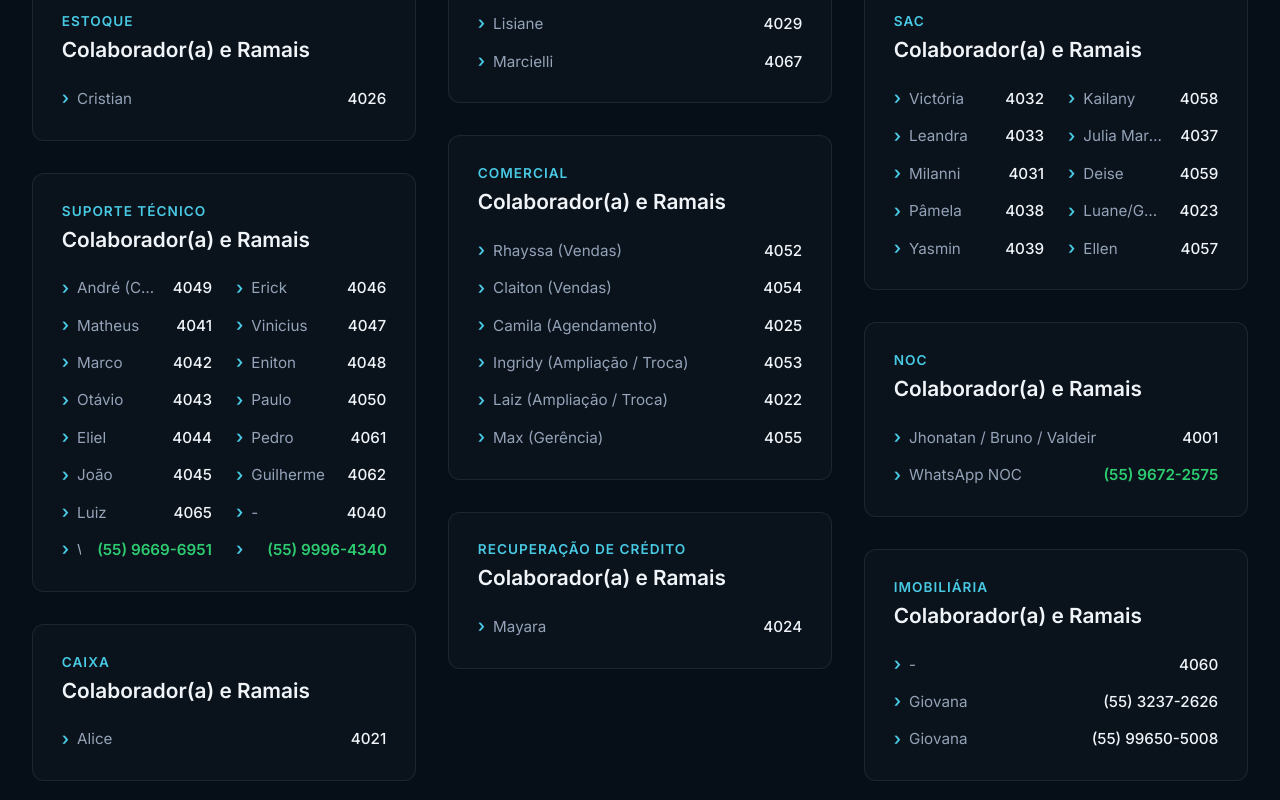
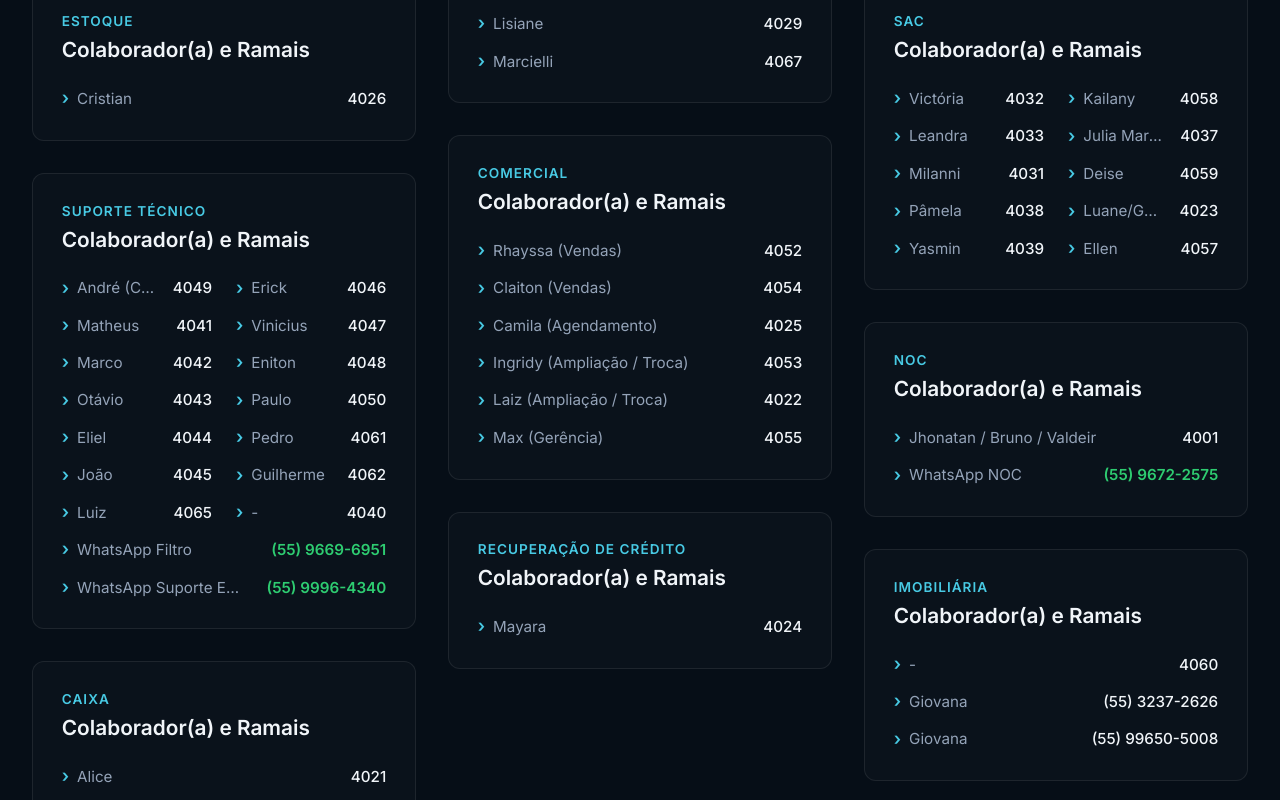
Before and after one commit to valdeir2016alves-gif/ramaisnewlife, a Next.js app: page / in a window 1280 px wide. Shown: the part 696-1496 px from the top of the page. Built offline with nearby package versions, Linux system fonts and the light colour scheme.

Commit message:
style: make whatsapp contacts span full grid width to prevent truncation

```diff
--- a/app/ClientPage.tsx
+++ b/app/ClientPage.tsx
@@ -123,6 +123,7 @@ export default function ClientPage({ initialContacts }: { initialContacts: Conta
                     <div
                       key={contact.id}
                       className={styles.contactItem}
+                      style={isWhatsApp ? { gridColumn: '1 / -1' } : {}}
                     >
                       <span className={styles.chevron}>›</span>
                       <span className={styles.contactName}>{contact.name}</span>
```
